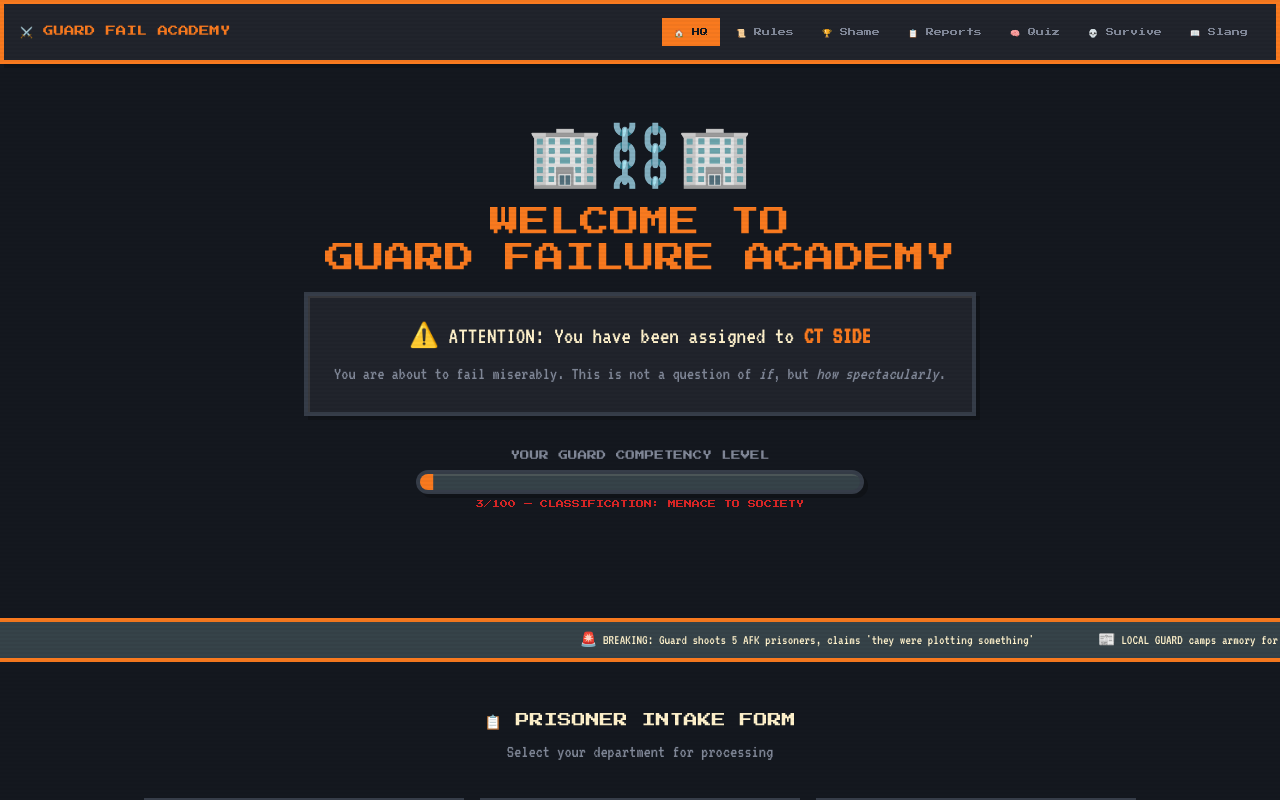
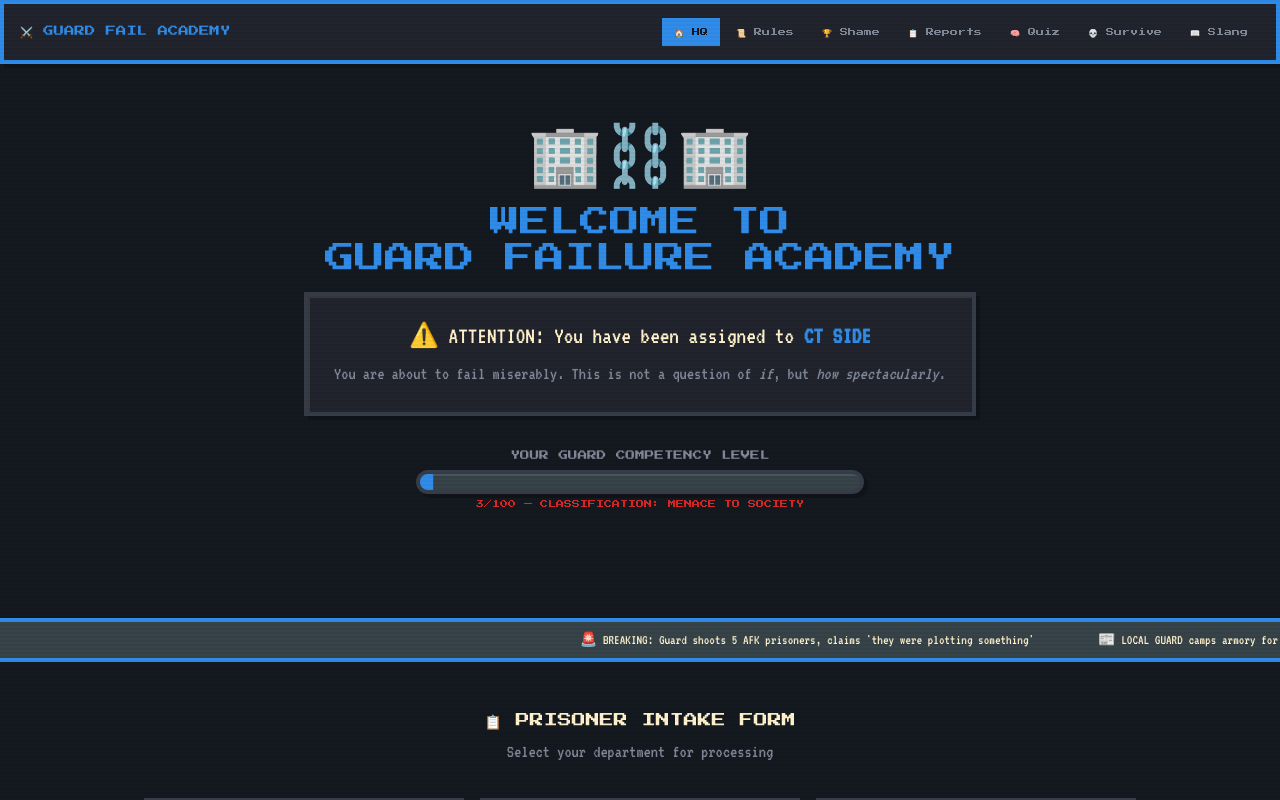
Before and after one commit to txpatricktx/failuretoguard, a React (Vite) app: page / in a window 1280 px wide. Shown: the top 800 px of the page. Built offline with nearby package versions, Linux system fonts and the light colour scheme; the HTML template or start-up script is replaced by a standard one.

Commit message:
Changed the overall color-scheme of the website to a CT blue.

```diff
--- a/src/index.css
+++ b/src/index.css
@@ -15,7 +15,7 @@
     --popover: 220 15% 15%;
     --popover-foreground: 45 100% 90%;
 
-    --primary: 25 95% 55%;
+    --primary: 210 80% 55%;
     --primary-foreground: 220 20% 10%;
 
     --secondary: 200 15% 25%;
@@ -32,11 +32,11 @@
 
     --border: 220 15% 25%;
     --input: 220 15% 20%;
-    --ring: 25 95% 55%;
+    --ring: 210 80% 55%;
 
     --radius: 0px;
 
-    --prison-orange: 25 95% 55%;
+    --prison-orange: 210 80% 55%;
     --prison-steel: 220 10% 40%;
     --prison-dark: 220 20% 8%;
     --prison-wire: 220 10% 30%;
@@ -47,12 +47,12 @@
 
     --sidebar-background: 220 15% 12%;
     --sidebar-foreground: 45 100% 90%;
-    --sidebar-primary: 25 95% 55%;
+    --sidebar-primary: 210 80% 55%;
     --sidebar-primary-foreground: 220 20% 10%;
     --sidebar-accent: 220 15% 20%;
     --sidebar-accent-foreground: 45 100% 90%;
     --sidebar-border: 220 15% 25%;
-    --sidebar-ring: 25 95% 55%;
+    --sidebar-ring: 210 80% 55%;
   }
 }
 
```
